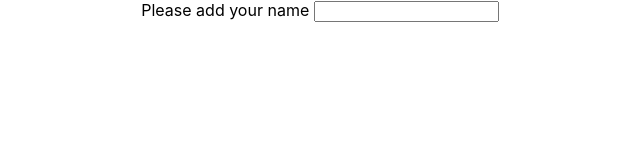
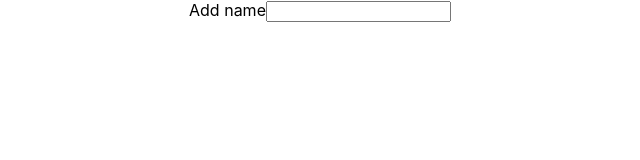
Before and after one commit to SdZika/react-practice-components, a React (Create React App) app: page / in a window 1280 px wide. Shown: the top 160 px of the page, without its empty margins (320-960 px from the left). Built offline with nearby package versions, Linux system fonts and the light colour scheme.

Commit message:
done function types

```diff
--- a/src/components/Contact/index.tsx
+++ b/src/components/Contact/index.tsx
@@ -15,6 +15,7 @@ export const Contact: FC = () => {
     })
 
     const updateName = (e: React.ChangeEvent<HTMLInputElement>) => {
+        const name = e.target.value;
         setName((prevState) => (e.target.value));
         console.log(name)
     };
--- a/src/components/Input/index.tsx
+++ b/src/components/Input/index.tsx
@@ -1,7 +1,13 @@
-import { FC } from "react"
+// Input.tsx
+import React, { FC } from "react";
 
-export const Input: FC<{name: string, change: () => React.ChangeEvent<HTMLInputElement>}> = ({name, change}) => {
+interface InputProps {
+    name: string;
+    change: (e: React.ChangeEvent<HTMLInputElement>) => void;
+}
+
+export const Input: FC<InputProps> = ({ name, change }) => {
     return (
-        <label>Please add your {name} <input name={name} onChange={change}/></label>
+        <label> Add {name}<input type="text" name={name} onChange={change} /></label>
     )
-}
+};
```
